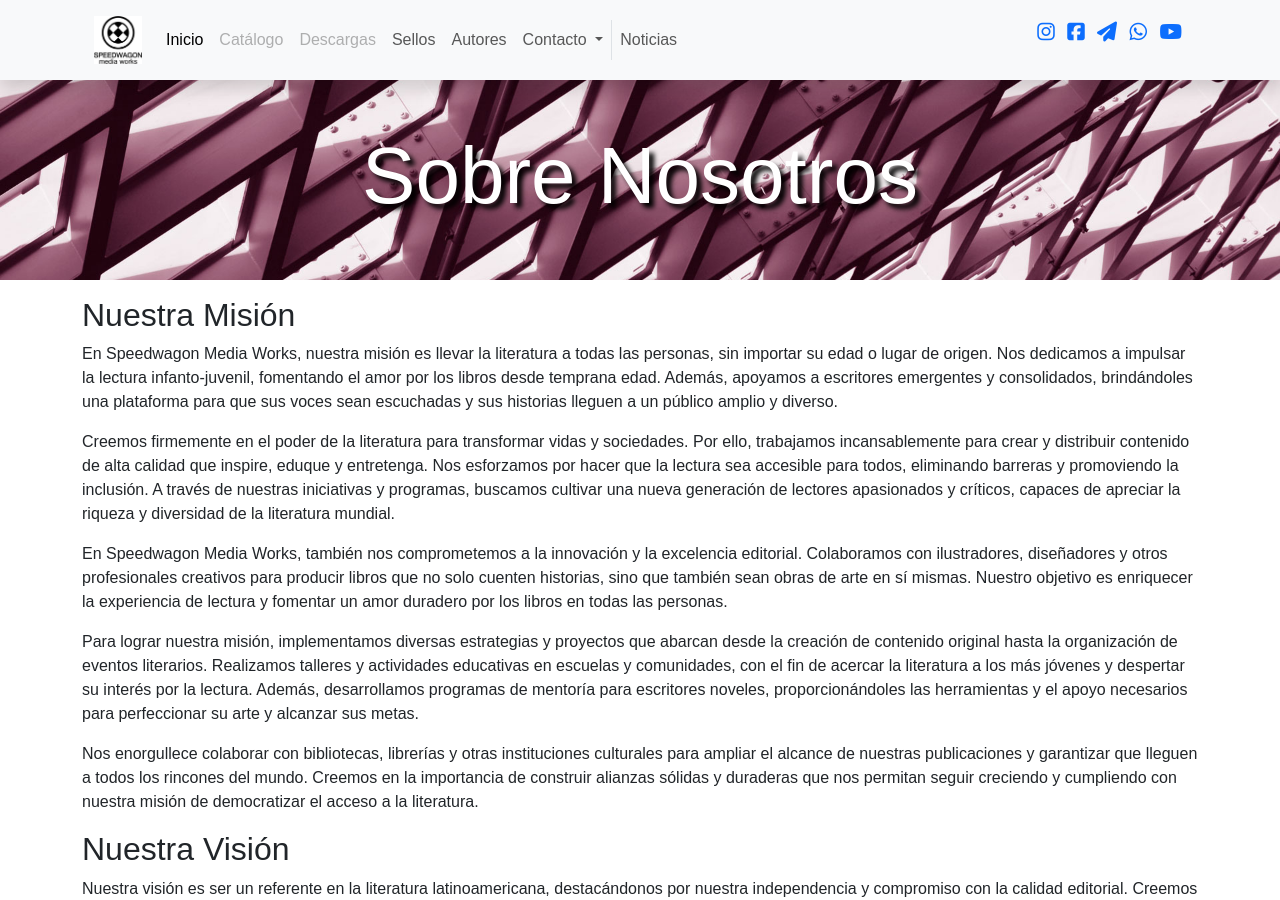
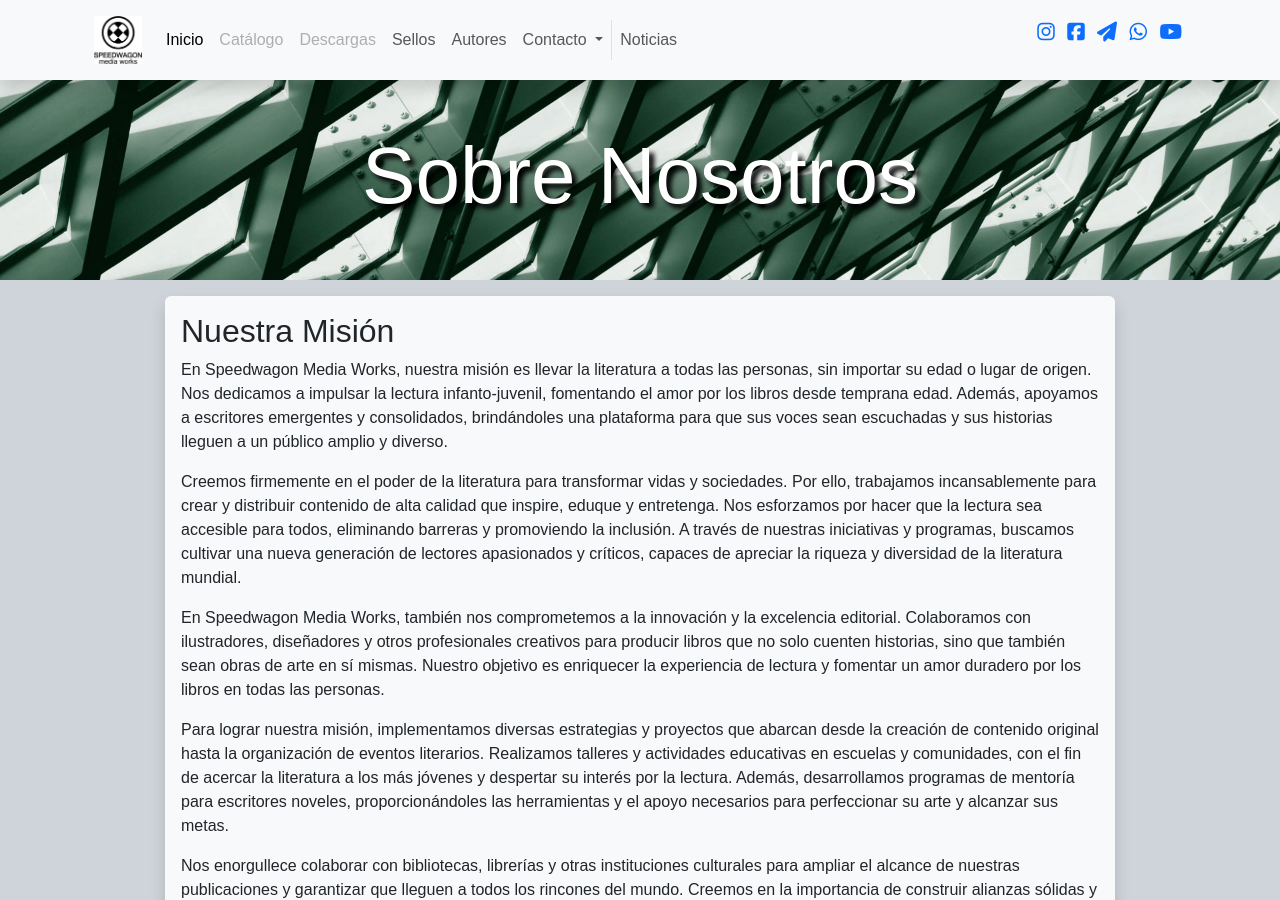
Before and after one commit to IAGaldames/speedwagon, a Jekyll site: the page built from nosotros.markdown, in a window 1280 px wide and 900 px high. Built offline with Jekyll 4.4.1, drawn with Linux system fonts in a browser that asks for light colours; some web fonts are replaced.

Commit message:
actualizar diseño de la página "Sobre nosotros" y agregar imagen en el sello Kaneda

```diff
--- a/nosotros.markdown
+++ b/nosotros.markdown
@@ -1,6 +1,6 @@
 ---
-layout: full-page
-image: speedwagoncover.jpg
+layout: contacto
+image: cabecera_nosotros.jpg
 title: Sobre nosotros
 ---
 
```
Also changed, not shown: my_collections/_sellos/kaneda.md (+1 -0 lines), assets/img/cabecera_kaneda.jpg (added), assets/img/cabecera_nosotros.jpg (added).
